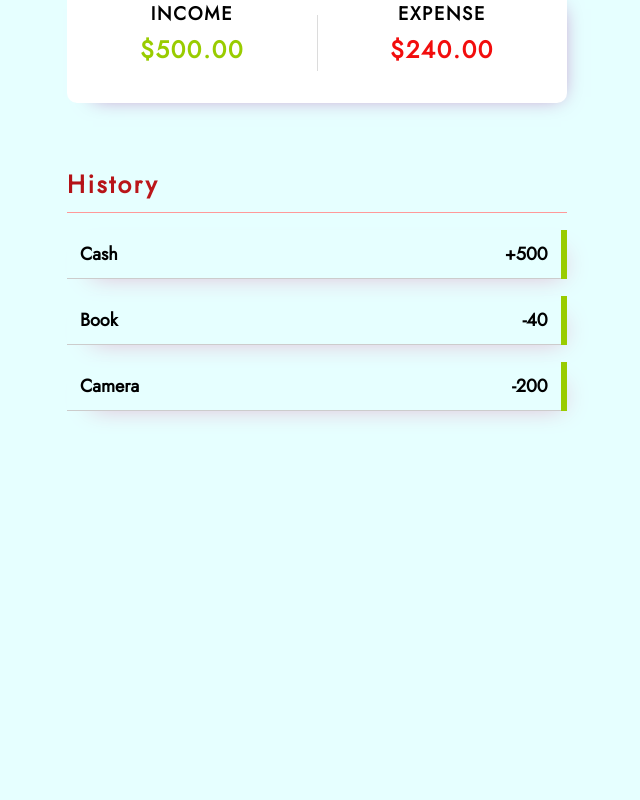
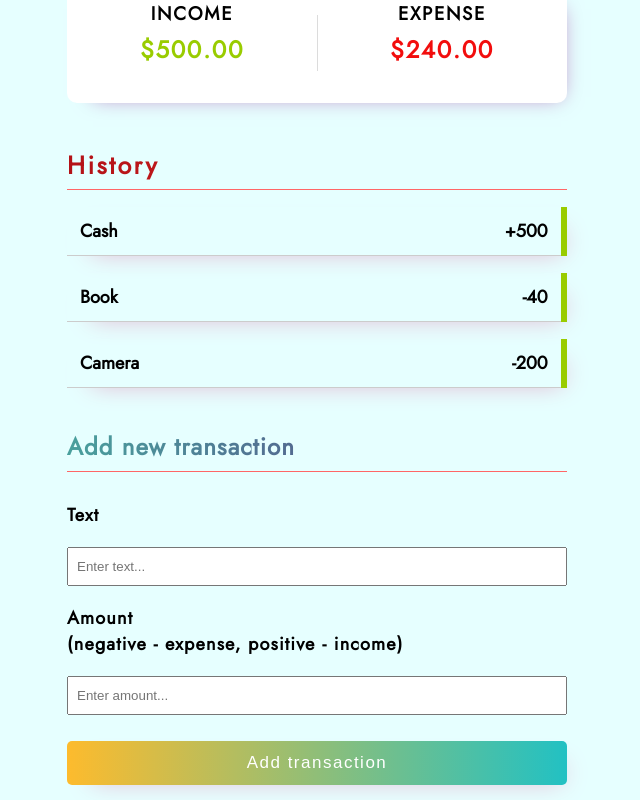
Before and after one commit to rohanb2001/ExpenseTracker, a React (Create React App) app: page / in a window 1280 px wide. Shown: the part 211-1011 px from the top of the page, without its empty margins (323-963 px from the left). Before the commit the page ends 800 px from the top, so only its background shows below. Built offline with nearby package versions, Linux system fonts and the light colour scheme.

Commit message:
Added styling of Transaction and also completed CrossBox styling

```diff
--- a/src/App.js
+++ b/src/App.js
@@ -5,6 +5,7 @@ import GlobaStyle from "./globalStyles";
 import Navbar from "./Components/Navbar/Navbar";
 import Header from "./Components/Header/Header";
 import Description from "./Components/Section/Description";
+import Footer from "./Components/Footer/Footer";
 
 const AppContainer = styled(Container)`
   display: flex;
@@ -20,6 +21,7 @@ function App() {
       <Navbar />
       <Header />
       <Description />
+      <Footer />
     </AppContainer>
   );
 }
--- /dev/null
+++ b/src/Components/Footer/Footer.jsx
@@ -0,0 +1,27 @@
+import React from "react";
+import { AddTransactionContainer, Heading, FormContent } from "./Footer.styles";
+
+import { GenericButton } from "../GenericButton/GenericButton";
+
+const Footer = () => {
+  return (
+    <>
+      <AddTransactionContainer>
+        <Heading>
+          <h2>Add new transaction</h2>
+        </Heading>
+        <FormContent>
+          <label htmlFor="text">Text</label>
+          <input type="text" placeholder="Enter text..." />
+          <label htmlFor="amount">
+            Amount<br></br>(negative - expense, positive - income)
+          </label>
+          <input type="text" placeholder="Enter amount..." />
+          <GenericButton>Add transaction</GenericButton>
+        </FormContent>
+      </AddTransactionContainer>
+    </>
+  );
+};
+
+export default Footer;
--- /dev/null
+++ b/src/Components/Footer/Footer.styles.js
@@ -0,0 +1,52 @@
+import styled from "styled-components";
+
+export const AddTransactionContainer = styled.div`
+  height: 260px;
+  width: 500px;
+  margin: 16px 0;
+`;
+
+export const Heading = styled.div`
+  width: 100%;
+  border-bottom: 1px solid #ff6666;
+
+  h2 {
+    background: #5f2c82; /* fallback for old browsers */
+    background: -webkit-linear-gradient(
+      to right,
+      #49a09d,
+      #5f2c82
+    ); /* Chrome 10-25, Safari 5.1-6 */
+    background: linear-gradient(
+      to right,
+      #49a09d,
+      #5f2c82
+    ); /* W3C, IE 10+/ Edge, Firefox 16+, Chrome 26+, Opera 12+, Safari 7+ */
+
+    -webkit-background-clip: text;
+    -webkit-text-fill-color: transparent;
+    letter-spacing: 1.1px;
+    margin-bottom: 7px;
+    font-size: 24px;
+    /* text-transform: uppercase; */
+  }
+`;
+
+export const FormContent = styled.form`
+  display: flex;
+  flex-direction: column;
+  margin: 22px 0;
+
+  label {
+    font-size: 18px;
+    font-weight: bold;
+    margin: 8px 0;
+    letter-spacing: 1.2px;
+  }
+
+  input {
+    margin: 11px 0;
+    padding: 10px 8px;
+    outline: none;
+  }
+`;
--- /dev/null
+++ b/src/Components/GenericButton/GenericButton.js
@@ -0,0 +1,20 @@
+import styled from "styled-components";
+
+export const GenericButton = styled.button`
+  width: ${({ width }) => (width ? width : "100%")};
+  font-size: 17px;
+  padding: 12px 25px;
+  background: linear-gradient(
+    to right,
+    #fdbb2d,
+    #22c1c3
+  ); /* W3C, IE 10+/ Edge, Firefox 16+, Chrome 26+, Opera 12+, Safari 7+ */
+  color: #fff;
+  margin: 15px auto;
+  cursor: pointer;
+  border: none;
+  outline: none;
+  letter-spacing: 1.5px;
+  border-radius: 5px;
+  box-shadow: 10px 10px 26px -15px rgba(224, 163, 196, 1);
+`;
--- a/src/Components/Header/Header.styles.js
+++ b/src/Components/Header/Header.styles.js
@@ -4,7 +4,7 @@ export const HeaderContent = styled.div`
   height: 220px;
   width: 500px;
   margin-top: 20px;
-  margin-bottom: 50px;
+  margin-bottom: 35px;
 `;
 
 export const AmountHeading = styled.div`
--- a/src/Components/Navbar/Navbar.jsx
+++ b/src/Components/Navbar/Navbar.jsx
@@ -18,7 +18,7 @@ const Heading = styled.h1`
   -webkit-text-fill-color: transparent;
   font-size: 25px;
   letter-spacing: 1.2px;
-  border-bottom: 1px solid #333;
+  border-bottom: 1px solid #ff6666;
   margin: 15px auto;
 `;
 
--- a/src/Components/Section/Description.styles.js
+++ b/src/Components/Section/Description.styles.js
@@ -1,14 +1,14 @@
 import styled from "styled-components";
 
 export const DescriptionContainer = styled.div`
-  height: 280px;
+  height: 250px;
   width: 500px;
-  margin: 20px 0;
+  margin: 16px 0;
 `;
 
 export const Heading = styled.div`
   width: 100%;
-  border-bottom: 1px solid #ff9999;
+  border-bottom: 1px solid #ff6666;
 
   h2 {
     background: #e52d27; /* fallback for old browsers */
@@ -26,7 +26,7 @@ export const Heading = styled.div`
     -webkit-background-clip: text;
     -webkit-text-fill-color: transparent;
     letter-spacing: 2.5px;
-    margin-bottom: 10px;
+    margin-bottom: 6px;
     font-size: 25px;
     /* text-transform: uppercase; */
   }
@@ -37,18 +37,16 @@ export const TransactionContent = styled.div`
 `;
 
 export const CrossBlock = styled.div`
-  display: none;
   position: absolute;
-  left: -26px;
+  left: 5%;
   top: 13px;
-  height: 26px;
-  width: 27px;
+  padding: 6px 11px;
   background: #e52d27;
   color: #fff;
   text-transform: uppercase;
   text-align: center;
-  cursor: pointer;
-  transition: 0.9s ease-in-out;
+  z-index: -1;
+  opacity: 0;
 `;
 
 export const Content = styled.div`
@@ -57,9 +55,13 @@ export const Content = styled.div`
   width: 100%;
   margin: 17px auto;
   box-shadow: 10px 10px 26px -15px rgba(224, 163, 196, 1);
+  z-index: 1;
 
   &:hover ${CrossBlock} {
-    display: block;
+    opacity: 1;
+    transform: translateX(-170%);
+    transition: all 0.5s ease;
+    cursor: pointer;
   }
 `;
 
```
